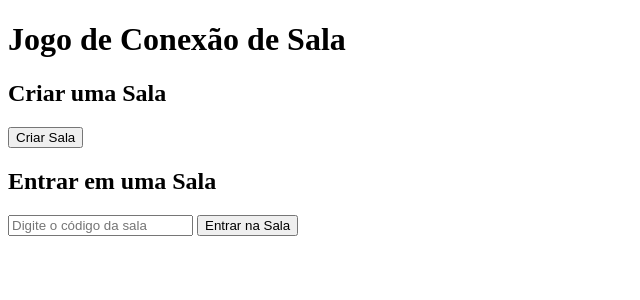
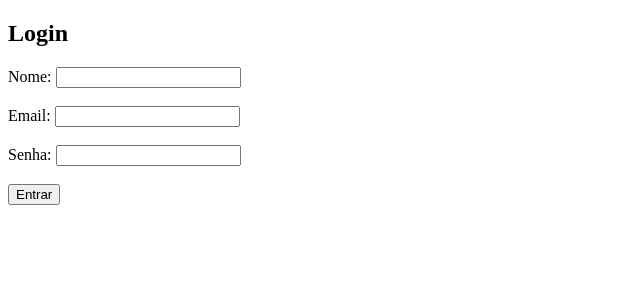
Before and after one commit to HectorValente/DESENV_ProjetoA3_Render, a Flask app: template templates/index.html in a window 1280 px wide. Shown: the top 300 px of the page, without its empty margins (0-640 px from the left). Run offline with Flask 3, Linux system fonts and the light colour scheme; the template is opened without the code that fills it, so the values that code supplies are empty.

Commit message:
Add files via upload

```diff
--- a/app.py
+++ b/app.py
@@ -1,36 +1,38 @@
-from flask import Flask, render_template, request, redirect, url_for, jsonify
-import random
+import requests
+from flask import Flask, render_template, request, redirect, url_for
 
 app = Flask(__name__)
 
-# Dicionário para armazenar as salas e os jogadores conectados
-rooms = {}
+# URL da API externa para validação do login
+API_URL = 'https://projetoa3-glitch.glitch.me/api/jogador/'
 
 @app.route('/')
 def index():
-    return render_template('index.html')
+    return render_template('login.html')
 
-@app.route('/create_room', methods=['POST'])
-def create_room():
-    # Gera um código de sala aleatório de 3 dígitos
-    room_code = str(random.randint(100, 999))
-    rooms[room_code] = {"players": []}
-    return jsonify({"room_code": room_code})
+@app.route('/login', methods=['POST'])
+def login():
+    nome = request.form['nome']
+    email = request.form['email']
+    senha = request.form['senha']
 
-@app.route('/join_room', methods=['POST'])
-def join_room():
-    room_code = request.json.get('room_code')
-
-    # Verifica se a sala existe e se não está cheia
-    if room_code in rooms and len(rooms[room_code]["players"]) < 2:
-        rooms[room_code]["players"].append(f"Player {len(rooms[room_code]['players']) + 1}")
-
-        # Verifica se a sala está cheia
-        if len(rooms[room_code]["players"]) == 2:
-            return jsonify({"status": "ready", "players": rooms[room_code]["players"]})
-        return jsonify({"status": "waiting"})
-
-    return jsonify({"status": "full_or_invalid"})
+    # Fazendo o request para a API externa
+    try:
+        response = requests.get(API_URL + email)
+        # Verifica se a resposta da API foi bem-sucedida (status code 200)
+        if response.status_code == 404:
+            response = requests.post(API_URL, json={"nome": nome, "email": email, "senha": senha})
+            if response.status_code == 200:
+                data = response.json()
+                # Supondo que a API retorna um campo 'valid' que indica se as credenciais são válidas
+                if data.get('valid'):
+                    return render_template('home.html', email=email)
+                else:
+                    return render_template('error.html', message=data.get('message', 'Email ou senha incorretos.'))
+            else:
+                return render_template('error.html', message='Erro ao se comunicar com a API. Tente novamente mais tarde.')
+    except requests.exceptions.RequestException as e:
+        return render_template('error.html', message=f'Erro de conexão: {str(e)}')
 
 if __name__ == '__main__':
-    app.run(host='0.0.0.0', port=5000)
+    app.run(debug=True)
--- a/templates/index.html
+++ b/templates/index.html
@@ -3,74 +3,21 @@
 <head>
     <meta charset="UTF-8">
     <meta name="viewport" content="width=device-width, initial-scale=1.0">
-    <title>Conectar à Sala</title>
+    <title>Login</title>
 </head>
 <body>
-    <h1>Jogo de Conexão de Sala</h1>
-
-    <div id="create-section">
-        <h2>Criar uma Sala</h2>
-        <button onclick="createRoom()">Criar Sala</button>
-        <p id="room-code"></p>
-    </div>
-
-    <div id="join-section">
-        <h2>Entrar em uma Sala</h2>
-        <input type="text" id="join-room-code" placeholder="Digite o código da sala" />
-        <button onclick="joinRoom()">Entrar na Sala</button>
-        <p id="join-status"></p>
-    </div>
-
-    <div id="game-status" style="display: none;">
-        <h2>Jogadores Conectados:</h2>
-        <ul id="players-list"></ul>
-        <p>A partida está pronta para começar!</p>
-    </div>
-
-    <script>
-        function createRoom() {
-            fetch('/create_room', {
-                method: 'POST'
-            })
-            .then(response => response.json())
-            .then(data => {
-                document.getElementById('room-code').innerText = `Código da Sala: ${data.room_code}`;
-            })
-            .catch(error => console.error('Erro ao criar a sala:', error));
-        }
-
-        function joinRoom() {
-            const roomCode = document.getElementById('join-room-code').value;
-
-            fetch('/join_room', {
-                method: 'POST',
-                headers: {
-                    'Content-Type': 'application/json',
-                },
-                body: JSON.stringify({ room_code: roomCode })
-            })
-            .then(response => response.json())
-            .then(data => {
-                const joinStatus = document.getElementById('join-status');
-
-                if (data.status === 'ready') {
-                    joinStatus.innerText = 'Ambos os jogadores estão na sala. Pronto para começar!';
-                    document.getElementById('game-status').style.display = 'block';
-                    const playersList = document.getElementById('players-list');
-                    playersList.innerHTML = '';
-                    data.players.forEach(player => {
-                        const li = document.createElement('li');
-                        li.textContent = player;
-                        playersList.appendChild(li);
-                    });
-                } else if (data.status === 'waiting') {
-                    joinStatus.innerText = 'Você entrou na sala, aguardando outro jogador...';
-                } else {
-                    joinStatus.innerText = 'Código de sala inválido ou sala já está cheia.';
-                }
-            })
-            .catch(error => console.error('Erro ao entrar na sala:', error));
-        }
-    </script>
+    <h2>Login</h2>
+    <form action="/login" method="post">
+        <label for="nome">Nome:</label>
+        <input type="nome" id="nome" name="nome" required>
+        <br><br>
+        <label for="email">Email:</label>
+        <input type="email" id="email" name="email" required>
+        <br><br>
+        <label for="senha">Senha:</label>
+        <input type="password" id="senha" name="senha" required>
+        <br><br>
+        <button type="submit">Entrar</button>
+    </form>
 </body>
 </html>
```
Also changed, not shown: templates/erro.html (added, +11 -0 lines), templates/home.html (added, +11 -0 lines).
